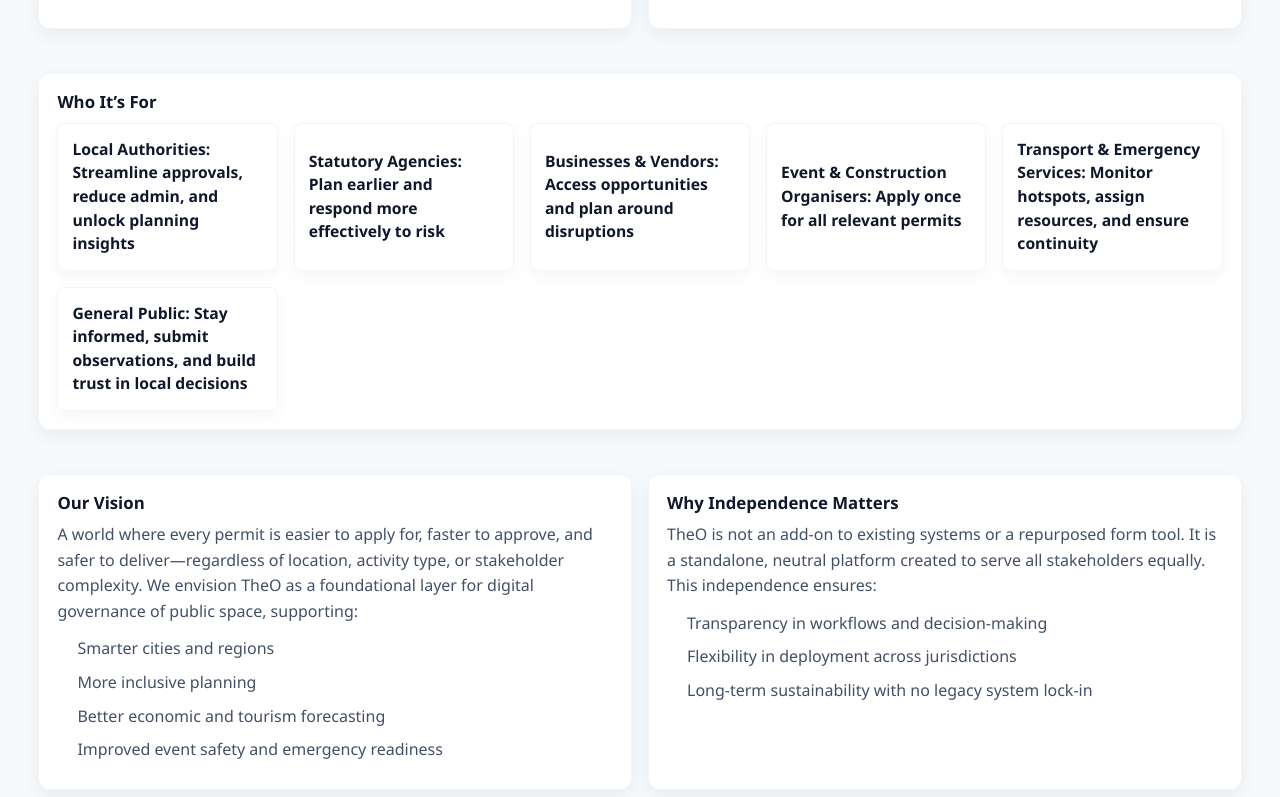
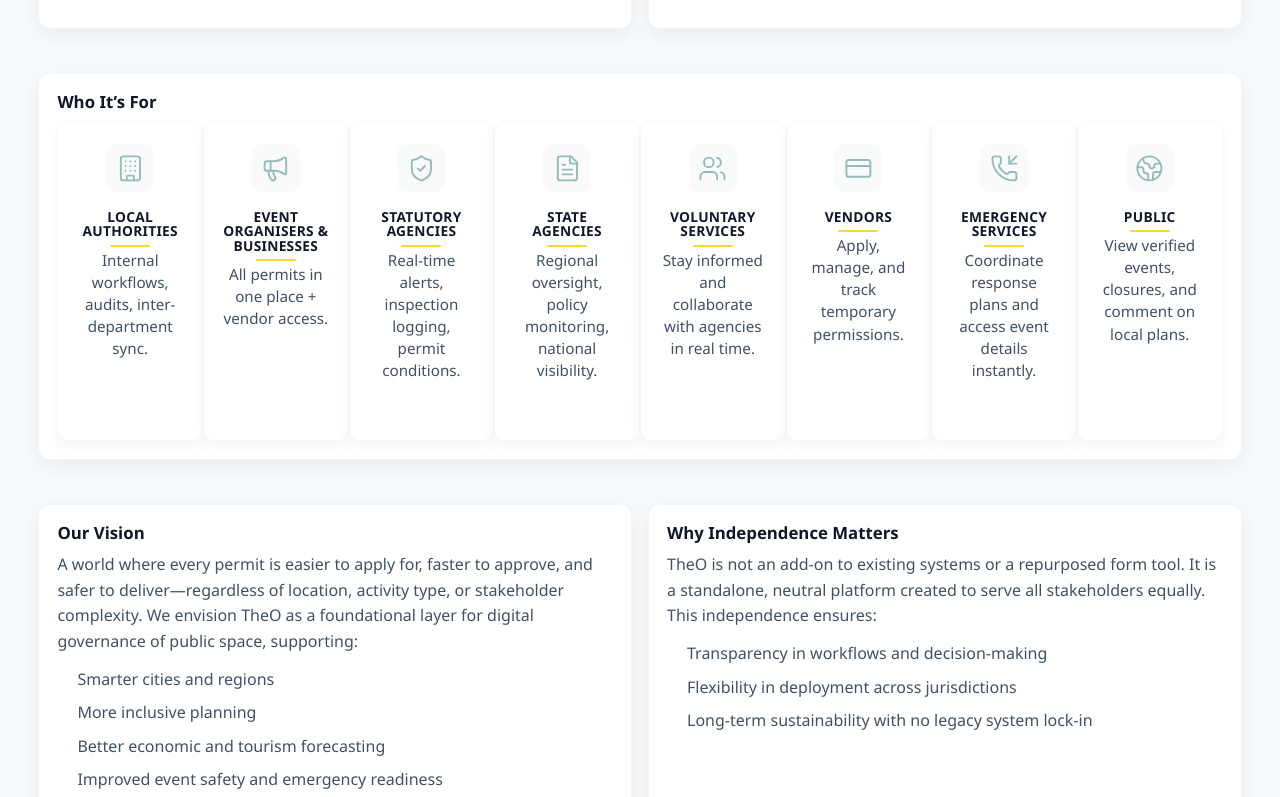
Before and after one commit to flickShot555/event-permit-ui, a React (Create React App) app: page /learn-more in a window 1280 px wide. Shown: the part 823-1620 px from the top of the page. Built offline with nearby package versions, Linux system fonts and the light colour scheme.

Commit message:
change request 3

```diff
--- a/src/LandingPage.css
+++ b/src/LandingPage.css
@@ -2511,7 +2511,7 @@ html {
   display: flex;
   flex-direction: row;
   align-items: center;    /* centers the H2 horizontally */
-  /*justify-content: space-between;*/
+  justify-content: space-evenly;
 }
 
 /* Keep your existing H2 styles but ensure center alignment
@@ -2532,8 +2532,6 @@ html {
   font-size: 2rem;
   font-weight: 700;
   color: #2d3748;
-  margin-top: 0 !important;
-  margin-bottom: 24px;
   text-align: center;     /* centers the h2 within the content block */
 }
 
--- a/src/LandingPage.jsx
+++ b/src/LandingPage.jsx
@@ -1180,15 +1180,14 @@ export default function LandingPage() {
               width="180"
               height="160"
             />
-            <div className="cta-title-holder">
             <h2 className="lp-cta-title cta-title-spectacular">
               Connecting People, Permits & Public Services.
             </h2>
-            </div>
+
 
         </div>
-        <div className="lp-cta-footer cta-footer-spectacular">
-          {/*<button className="btn-demo cta-button-spectacular">Book Your Demo</button>*/}
+        {/**<div className="lp-cta-footer cta-footer-spectacular">
+          {/*<button className="btn-demo cta-button-spectacular">Book Your Demo</button>
           <button className="btn-secondary-outline" onClick={() => setShowContact(true)}>Contact the Team</button>
           <ContactUs isOpen={showContact} onClose={() => setShowContact(false)} />
             <span
@@ -1198,7 +1197,7 @@ export default function LandingPage() {
               <a href="#faqs">Explore FAQs</a>
             </span>
 
-        </div>
+        </div> */}
       </section>
 
 
--- a/src/components/LearnMoreAboutTheo.jsx
+++ b/src/components/LearnMoreAboutTheo.jsx
@@ -3,6 +3,29 @@ import React, { useEffect } from "react";
 import LPHeader from "./MiniHeader";
 //import UpdatedFooter from "./UpdatedFooter";
 import UpdatedFooter from "./UpdatedFooter";
+// top of file — add these imports
+import {
+  Building,
+  Megaphone,
+  ShieldCheck,
+  FileText,
+  Users,
+  CreditCard,
+  PhoneIncoming,
+  Globe2,
+} from "lucide-react";
+
+
+const personas = [
+  { icon: Building, title: "Local Authorities", desc: "Internal workflows, audits, inter-department sync.", delay: "0.1s" },
+  { icon: Megaphone, title: "Event Organisers & Businesses", desc: "All permits in one place + vendor access.", delay: "0.2s" },
+  { icon: ShieldCheck, title: "Statutory Agencies", desc: "Real-time alerts, inspection logging, permit conditions.", delay: "0.3s" },
+  { icon: FileText, title: "State Agencies", desc: "Regional oversight, policy monitoring, national visibility.", delay: "0.4s" },
+  { icon: Users, title: "Voluntary Services", desc: "Stay informed and collaborate with agencies in real time.", delay: "0.5s" },
+  { icon: CreditCard, title: "Vendors", desc: "Apply, manage, and track temporary permissions.", delay: "0.6s" },
+  { icon: PhoneIncoming, title: "Emergency Services", desc: "Coordinate response plans and access event details instantly.", delay: "0.7s" },
+  { icon: Globe2, title: "Public", desc: "View verified events, closures, and comment on local plans.", delay: "0.8s" },
+];
 
 /**
  * LearnMoreAboutTheO
@@ -204,27 +227,129 @@ export default function LearnMoreAboutTheO({
 
     /* WHO IT'S FOR grid - fluid layout */
     .lm-grid {
-      display: grid;
-      gap: var(--gap);
-      grid-template-columns: repeat(auto-fit, minmax(220px, 1fr));
-      margin-top: 12px;
+      display: flex;
+      flex-direction: row;
     }
+    /* Persona card styling (matches the screenshot layout) */
+.lm-grid .lm-card {
+  /* card surface */
+  display: flex;
+  flex-direction: column;
+  align-items: center;           /* center icon + content */
+  text-align: center;            /* center text inside */
+  gap: 12px;
 
-    /* individual card inside grid */
-    .lm-card {
-      background: linear-gradient(180deg, rgba(255,255,255,0.9), rgba(255,255,255,0.98));
-      padding: 14px;
-      border-radius: var(--radius-sm);
-      border: 1px solid rgba(15,23,42,0.04);
-      box-shadow: 0 6px 16px rgba(15,23,42,0.04);
-      color: var(--text);
-      font-weight: 600;
-      font-size: 0.98rem;
-      transition: transform 180ms ease, box-shadow 180ms ease;
-      display: flex;
-      align-items: center;
-      gap: 10px;
-    }
+  background: linear-gradient(180deg, rgba(255,255,255,0.98), rgba(255,255,255,0.995));
+  border-radius: 12px;
+  padding: 22px 18px;
+  min-height: var(--lm-equal-height, 160px); /* keep uniform height if you want */
+  box-shadow: 0 6px 18px rgba(16,24,40,0.04);
+  border: 1px solid rgba(16,24,40,0.03);
+  transition: transform 180ms ease, box-shadow 180ms ease, border-color 180ms ease;
+  color: var(--text);
+  overflow: hidden;
+  box-sizing: border-box;
+}
+
+/* Lift the whole card on hover / focus */
+.lm-grid .lm-card:hover,
+.lm-grid .lm-card:focus {
+  transform: translateY(-6px);
+  box-shadow: 0 14px 36px rgba(16,24,40,0.08);
+  border-color: rgba(16,24,40,0.06);
+}
+
+/* keyboard focus-visible */
+.lm-grid .lm-card:focus-visible {
+  outline: none;
+  box-shadow: 0 0 0 4px rgba(11,114,133,0.10);
+}
+
+/* Icon container — keep simple so you can style icon however you like */
+.lm-card-icon {
+  width: 48px;
+  height: 48px;
+  display: inline-flex;
+  align-items: center;
+  justify-content: center;
+  border-radius: 10px;           /* subtle rounded background for icon */
+  background: rgba(150,187,187,0.06); /* faint accent halo */
+  color: var(--primary);         /* makes SVG icon use currentColor */
+  flex: 0 0 48px;
+}
+
+/* ensure SVGs fill the icon box */
+.lm-card-icon svg {
+  width: 60%;
+  height: 60%;
+  display: block;
+  stroke-width: 1.6;
+}
+
+/* Title styling */
+.lm-card-title {
+  font-size: 0.86rem;            /* a little compact like screenshot */
+  font-weight: 700;
+  letter-spacing: 0.02em;
+  text-transform: uppercase;
+  color: var(--text);
+  margin: 6px 0 2px;
+  line-height: 1.05;
+  position: relative;
+  padding-bottom: 8px;           /* room for the yellow line */
+}
+
+/* small yellow line centered under the title */
+.lm-card-title::after {
+  content: "";
+  position: absolute;
+  left: 50%;
+  transform: translateX(-50%);
+  bottom: 0;
+  width: 40px;                   /* initial short line like screenshot */
+  height: 2px;                   /* tweak to taste */
+  background: #FDD835;           /* yellow */
+  border-radius: 2px;
+  transition: width 220ms ease;
+  will-change: width;
+}
+
+/* description / supporting text */
+.lm-card-desc {
+  font-size: 0.95rem;
+  color: var(--muted);
+  line-height: 1.45;
+  margin: 0;
+  max-width: 18rem;              /* keep lines short and centered */
+  word-wrap: break-word;
+}
+
+/* Expand underline slightly on card hover/focus for subtle interaction */
+.lm-grid .lm-card:hover .lm-card-title::after,
+.lm-grid .lm-card:focus-within .lm-card-title::after {
+  width: 60px;
+}
+
+/* small responsive tweak: reduce padding on small screens */
+@media (max-width: 700px) {
+  .lm-grid .lm-card {
+    padding: 16px;
+    min-height: auto;
+  }
+  .lm-card-desc { max-width: 100%; }
+  .lm-card-title::after { width: 36px; }
+  .lm-grid .lm-card:hover .lm-card-title::after { width: 50px; }
+}
+
+/* Respect reduced motion user preference */
+@media (prefers-reduced-motion: reduce) {
+  .lm-grid .lm-card,
+  .lm-grid .lm-card:hover,
+  .lm-grid .lm-card:focus,
+  .lm-card-title::after {
+    transition: none !important;
+  }
+}
 
     /* lift + stronger shadow on hover/focus */
     .lm-card:hover,
@@ -369,14 +494,33 @@ export default function LearnMoreAboutTheO({
 
         <section className="lm-section" aria-labelledby="who-heading">
           <h3 id="who-heading">Who It’s For</h3>
-          <div className="lm-grid" role="list">
-            <div className="lm-card" role="listitem">Local Authorities: Streamline approvals, reduce admin, and unlock planning insights</div>
-            <div className="lm-card" role="listitem">Statutory Agencies: Plan earlier and respond more effectively to risk</div>
-            <div className="lm-card" role="listitem">Businesses & Vendors: Access opportunities and plan around disruptions</div>
-            <div className="lm-card" role="listitem">Event & Construction Organisers: Apply once for all relevant permits</div>
-            <div className="lm-card" role="listitem">Transport & Emergency Services: Monitor hotspots, assign resources, and ensure continuity</div>
-            <div className="lm-card" role="listitem">General Public: Stay informed, submit observations, and build trust in local decisions</div>
+          <div className="lm-grid" role="list" aria-label="Personas list">
+    {personas.map((p) => {
+      const Icon = p.icon;
+      return (
+        <div
+          className="lm-card"
+          role="listitem"
+          aria-label={p.title}
+          key={p.title}
+          style={{
+            /* keep a hook for stagger animations later */
+            animationDelay: p.delay,
+            // you can also set CSS custom prop: "--delay": p.delay
+          }}
+        >
+          <span className="lm-card-icon" aria-hidden="true">
+            <Icon styles={{color: "#96bbbb"}}/>
+          </span>
+
+          <div className="lm-card-body">
+            <div className="lm-card-title">{p.title}</div>
+            <div className="lm-card-desc">{p.desc}</div>
           </div>
+        </div>
+      );
+    })}
+  </div>
         </section>
 
         <div className="lm-div">
```
